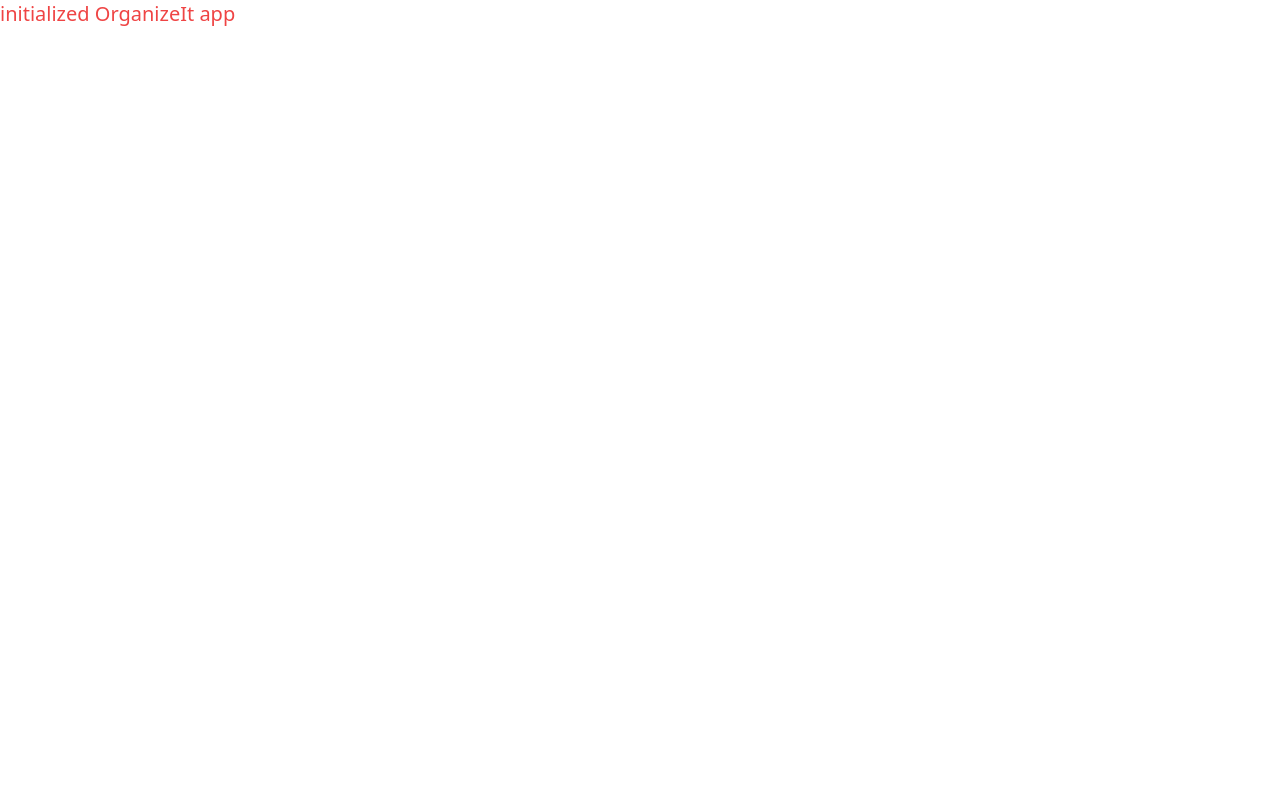
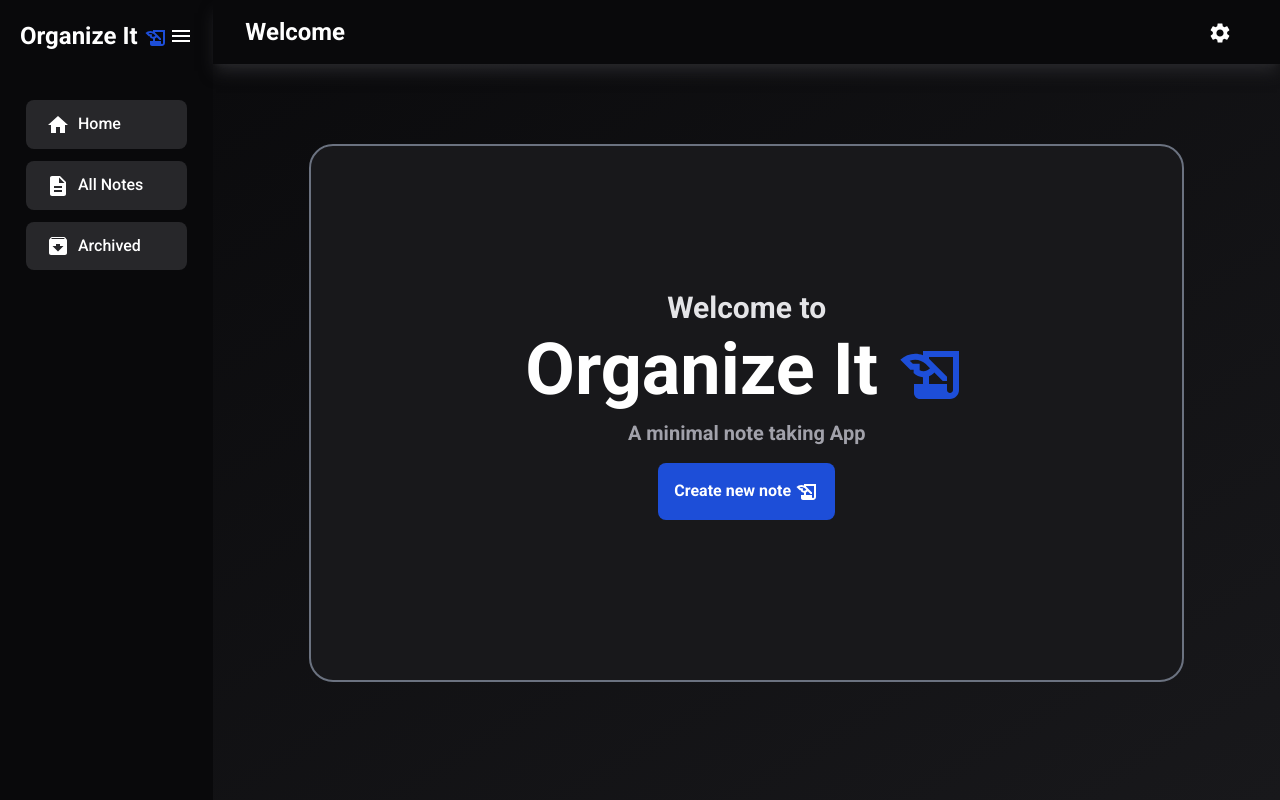
Before and after one commit to iamtanishqsethi/Organize-It, a React (Create React App) app: page / in a window 1280 px wide. Built offline with nearby package versions, Linux system fonts and the light colour scheme.

Commit message:
ui for welcome page

```diff
--- a/package.json
+++ b/package.json
@@ -3,6 +3,10 @@
   "version": "0.1.0",
   "private": true,
   "dependencies": {
+    "@emotion/react": "^11.13.5",
+    "@emotion/styled": "^11.13.5",
+    "@mui/icons-material": "^6.1.8",
+    "@mui/material": "^6.1.8",
     "@reduxjs/toolkit": "^2.3.0",
     "@testing-library/jest-dom": "^5.17.0",
     "@testing-library/react": "^13.4.0",
--- a/src/App.css
+++ b/src/App.css
@@ -1,3 +1,4 @@
+@import url('https://fonts.googleapis.com/css2?family=Roboto:wght@400;500;700&family=Open+Sans:wght@400;600;700&family=Lato:wght@400;700&family=Source+Sans+Pro:wght@400;600;700&family=Inter:wght@400;500;600;700&display=swap');
 @tailwind base;
 @tailwind components;
 @tailwind utilities;
--- a/src/App.js
+++ b/src/App.js
@@ -1,10 +1,12 @@
 import logo from './logo.svg';
 import './App.css';
+import Main from "./Components/Main";
 
 function App() {
   return (
-    <div className="App">
-      <h1 className={'text-xl text-red-500 '}>initialized OrganizeIt app </h1>
+    <div className="">
+
+        <Main/>
     </div>
   );
 }
--- /dev/null
+++ b/src/Components/Header.jsx
@@ -0,0 +1,17 @@
+import SettingsIcon from '@mui/icons-material/Settings';
+const Header=()=>{
+    return(
+        <div className={'bg-zinc-950 shadow-lg shadow-zinc-800 w-5/6 fixed  m-0  z-10 py-4 px-8'}>
+            <div className={'grid grid-flow-col items-center justify-between'}>
+                <div>
+                    <h1 className={'text-2xl font-roboto font-bold'}>Welcome</h1>
+                </div>
+                <div className={'px-4'}>
+                    <SettingsIcon/>
+                </div>
+            </div>
+
+        </div>
+    )
+}
+export default Header;
--- /dev/null
+++ b/src/Components/Main.jsx
@@ -0,0 +1,22 @@
+import Header from "./Header";
+import SideBar from "./SideBar";
+import Welcome from "./Welcome";
+
+const Main=()=>{
+    return(
+        <div className={' w-screen h-screen bg-gradient-to-br from-zinc-950 to-zinc-900 text-white'}>
+
+
+            <div className={'grid grid-flow-col w-full grid-cols-12 '}>
+                <SideBar/>
+                <div className={'col-span-10'}>
+                    <Header/>
+                    <Welcome/>
+                </div>
+
+            </div>
+
+        </div>
+    )
+}
+export default Main;
--- /dev/null
+++ b/src/Components/SideBar.jsx
@@ -0,0 +1,28 @@
+import MenuIcon from "@mui/icons-material/Menu";
+import HistoryEduIcon from "@mui/icons-material/HistoryEdu";
+import HomeIcon from '@mui/icons-material/Home';
+import DescriptionIcon from '@mui/icons-material/Description';
+import ArchiveIcon from '@mui/icons-material/Archive';
+const SideBar=()=>{
+    return(
+        <div className={'col-span-2 bg-zinc-950 h-screen sticky p-5'}>
+            <div className={'flex items-center justify-between '}>
+                <h1 className={'text-2xl font-extrabold font-roboto '}>Organize It <span
+                    className={'text-blue-700'}><HistoryEduIcon fontSize={'medium'}/></span></h1>
+                <MenuIcon/>
+
+            </div>
+            <div className={'py-9'}>
+                <ul>
+                    <li className={'mx-1.5 my-3 p-3 rounded-lg bg-zinc-800 font-lg font-medium font-roboto '}><span className={'px-2'}><HomeIcon/></span>Home</li>
+                    <li className={'mx-1.5 my-3 p-3 rounded-lg bg-zinc-800 font-lg font-medium font-roboto '}><span className={'px-2'}><DescriptionIcon/></span>All
+                        Notes
+                    </li>
+                    <li className={'mx-1.5 my-3 p-3  rounded-lg bg-zinc-800 font-lg font-medium font-roboto '}><span className={'px-2'}><ArchiveIcon/></span>Archived
+                    </li>
+                </ul>
+            </div>
+        </div>
+    )
+}
+export default SideBar;
--- /dev/null
+++ b/src/Components/Welcome.jsx
@@ -0,0 +1,15 @@
+import HistoryEduIcon from '@mui/icons-material/HistoryEdu';
+const Welcome=()=>{
+    return(
+        <div className={'flex items-center justify-center bg-zinc-900 py-36 mt-36 mx-24 border-2 border-gray-500 rounded-3xl'}>
+            <div className={'flex flex-col items-center justify-center'}>
+                <h1 className={'text-3xl font-roboto font-bold text-zinc-200'}>Welcome to </h1>
+                <span className={'text-7xl font-roboto font-extrabold  m-2'}>Organize It <span className={'text-blue-700'}><HistoryEduIcon fontSize={'image'} /></span></span>
+                <h1 className={'text-xl font-roboto font-bold text-zinc-400'}>A minimal  note taking App </h1>
+                <button className={'m-4 p-4 bg-blue-700 font-bold font-roboto rounded-lg'}>
+                    Create new note <HistoryEduIcon/></button>
+            </div>
+        </div>
+    )
+}
+export default Welcome;
--- a/src/index.css
+++ b/src/index.css
@@ -1,3 +1,4 @@
+@import url('https://fonts.googleapis.com/css2?family=Roboto:wght@400;500;700&family=Open+Sans:wght@400;600;700&family=Lato:wght@400;700&family=Source+Sans+Pro:wght@400;600;700&family=Inter:wght@400;500;600;700&display=swap');
 @tailwind base;
 @tailwind components;
 @tailwind utilities;
--- a/tailwind.config.js
+++ b/tailwind.config.js
@@ -4,7 +4,15 @@
     "./src/**/*.{js,jsx,ts,tsx}",
   ],
   theme: {
-    extend: {},
+    extend: {
+      fontFamily: {
+        roboto: ['"Roboto"', "sans-serif"],
+        openSans: ['"Open Sans"', "sans-serif"],
+        lato: ['"Lato"', "sans-serif"],
+        sourceSans: ['"Source Sans Pro"', "sans-serif"],
+        inter: ['"Inter"', "sans-serif"],
+      },
+    },
   },
   plugins: [],
 }
```
Also changed, not shown: 1 other file (tests, documents, lock files or other folders).
